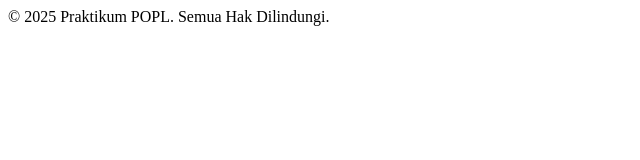
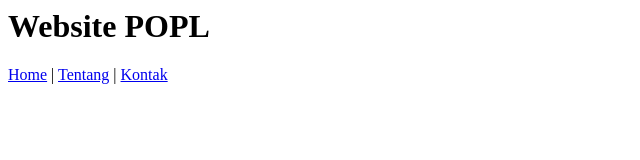
Before and after one commit to Randymaulana03/Latihan-1-POPL-RD, a plain HTML site: page index.html in a window 1280 px wide. Shown: the whole page, without its empty margins (0-640 px from the left). Drawn offline with Linux system fonts and the light colour scheme.

Commit message:
index.html

```diff
--- a/index.html
+++ b/index.html
@@ -1,4 +1,8 @@
-<div id="footer">
-
-<p>&copy; 2025 Praktikum POPL. Semua Hak Dilindungi.</p>
+<div id="header">
+<h1>Website POPL</h1>
+<nav>
+<a href="#">Home</a> |
+<a href="#">Tentang</a> |
+<a href="#">Kontak</a>
+</nav>
 </div>
```
